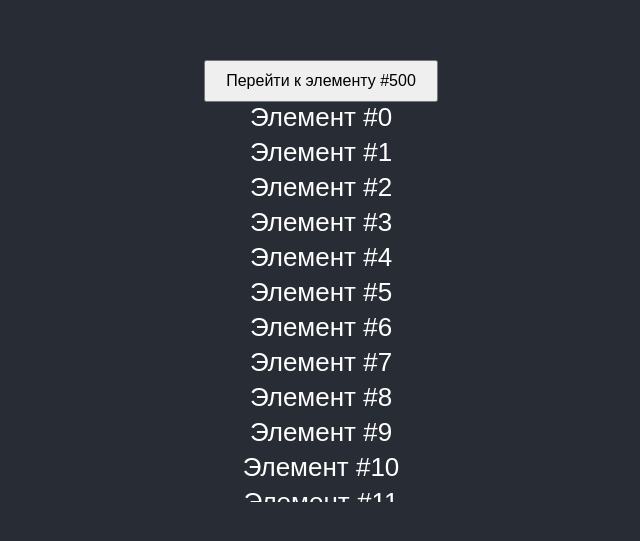
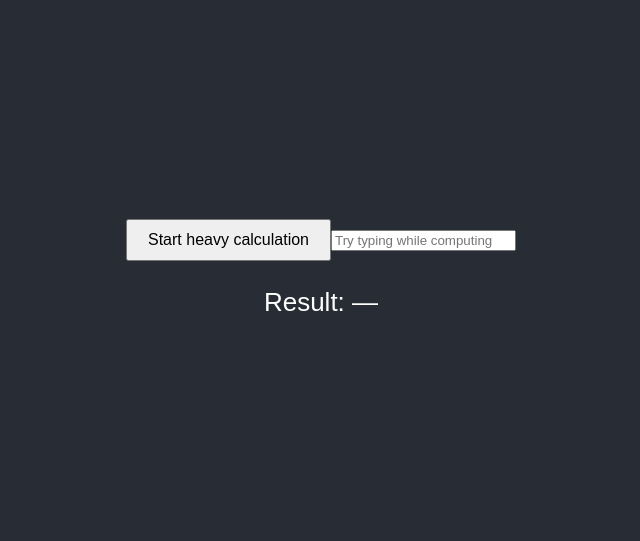
Before and after one commit to troloko8/FrontLearning, a React (Create React App) app in the folder react-learning-tool/: page / in a window 1280 px wide. Shown: the part 119-660 px from the top of the page, without its empty margins (319-959 px from the left). Built offline with nearby package versions, Linux system fonts and the light colour scheme.

Commit message:
heavy computation optimizations

```diff
--- a/react-learning-tool/src/App.tsx
+++ b/react-learning-tool/src/App.tsx
@@ -22,6 +22,8 @@ import { WithoutTransition, WithTransition } from './components/useTransition/Us
 import { UseDefferedValueSearch, UsualSearch } from './components/useDefferedValue/UseDefferedValue';
 import MemoizationSample from './components/memoization/MemoizationSample';
 import VirtualizationExample from './components/virtualization/VirtualizationExample';
+import { ChunkedComputation } from './components/heavyComputation/ChunkedComputation';
+import { WebWorkerExample } from './components/heavyComputation/WebWorkerExample';
 
 function App() {
 
@@ -53,7 +55,9 @@ function App() {
         {/* <UseDefferedValueSearch /> */}
         {/* <UsualSearch /> */}
         {/* <MemoizationSample /> */}
-        <VirtualizationExample />
+        {/* <VirtualizationExample /> */}
+        {/* <ChunkedComputation /> */}
+        <WebWorkerExample />
       </main>
     </div>
   );
--- /dev/null
+++ b/react-learning-tool/src/components/heavyComputation/ChunkedComputation.tsx
@@ -0,0 +1,79 @@
+import React, { useMemo, useState } from 'react'
+
+type ChunkProcessor<T, R> = (
+    chunk: T[],
+    acc: R[]
+) => R[]
+
+
+function processInChunks<T, R>(
+    items: T[],
+    chunkSize: number,
+    processChunk: ChunkProcessor<T, R>,
+    onDone: (result: R[]) => void
+) {
+    let index = 0
+    let result: R[] = []
+
+    function run() {
+        const chunk = items.slice(index, index + chunkSize)
+        result = processChunk(chunk, result)
+        index += chunkSize
+
+        if (index < items.length) {
+            setTimeout(run, 0) // 👈 отдаём управление браузеру
+        } else {
+            onDone(result)
+        }
+    }
+
+    run()
+}
+
+// const bigArray = Array.from({ length: 500_000 }, (_, i) => i)
+
+export function ChunkedComputation() {
+    const [result, setResult] = useState<number[]>([])
+    const [loading, setLoading] = useState(false)
+
+    const bigArray: number[] = useMemo(() => {
+        // return Array.from({ length: 500_000 }, (_, i) => i)
+        return Array.from({ length: 500_0 }, (_, i) => i)
+    }, [])
+
+    function start() {
+        setLoading(true)
+
+        processInChunks(
+            bigArray,
+            500, // 👈 размер чанка
+            // 100_00, // 👈 размер чанка
+            (chunk, acc) => {
+                const processed = chunk.map(x => {
+
+                    const start = performance.now()
+
+                    while (performance.now() - start < 2) {}
+
+                    return x * 2
+                })
+
+                return acc.concat(processed)
+            },
+            (finalResult: number[]) => {
+                setResult(finalResult)
+                setLoading(false)
+            }
+        )
+    }
+
+    return (
+        <div>
+            <button onClick={start} disabled={loading}>
+                {loading ? 'Processing...' : 'Start heavy computation'}
+            </button>
+
+            <p>Result size: {result.length}</p>
+        </div>
+    )
+}
--- /dev/null
+++ b/react-learning-tool/src/components/heavyComputation/WebWorkerExample.tsx
@@ -0,0 +1,57 @@
+import React, { useRef, useState, useEffect } from 'react'
+
+export function WebWorkerExample() {
+    const [input, setInput] = useState('')
+    const [result, setResult] = useState<number | null>(null)
+    const [running, setRunning] = useState(false)
+
+    const workerRef = useRef<Worker | null>(null)
+
+    useEffect(() => {
+        return () => {
+            workerRef.current?.terminate()
+        }
+    }, [])
+
+    function start() {
+        setRunning(true)
+        setResult(null)
+
+        const worker = new Worker(
+            new URL('./heavy.worker.ts', import.meta.url),
+            { type: 'module' }
+        )
+
+        workerRef.current = worker
+
+        worker.onmessage = (event: MessageEvent<number>) => {
+            setResult(event.data)
+            setRunning(false)
+            worker.terminate()
+        }
+
+        worker.postMessage({
+            type: 'start',
+            payload: 42,
+        })
+    }
+
+    return (
+        <div>
+            <button onClick={start} disabled={running}>
+                {running ? 'Computing...' : 'Start heavy calculation'}
+            </button>
+
+            <input
+                placeholder="Try typing while computing"
+                value={input}
+                onChange={e => setInput(e.target.value)}
+            />
+
+            <p>
+                Result:{' '}
+                {result !== null ? result.toFixed(2) : '—'}
+            </p>
+        </div>
+    )
+}
--- /dev/null
+++ b/react-learning-tool/src/components/heavyComputation/heavy.worker.ts
@@ -0,0 +1,24 @@
+/* eslint-disable no-restricted-globals */
+
+/// <reference lib="webworker" />
+
+export type StartMessage = {
+    type: 'start'
+    payload: number
+}
+
+self.onmessage = (event: MessageEvent<StartMessage>) => {
+    if (event.data.type !== 'start') return
+
+    const n = event.data.payload
+
+    // 💀 имитация тяжёлой CPU-задачи
+    let result = 0
+    const start = performance.now()
+
+    while (performance.now() - start < 3000) {
+        result += Math.sqrt(n) * Math.random()
+    }
+
+    self.postMessage(result)
+}
```
